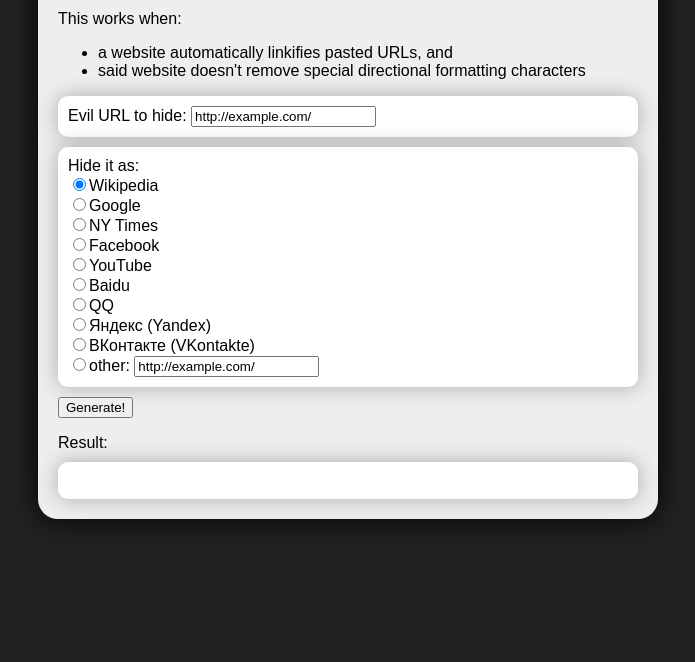
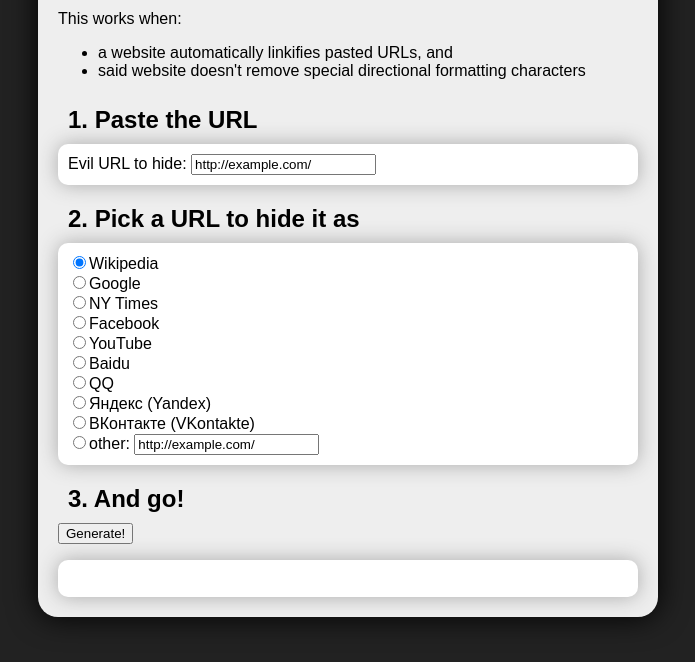
Before and after one commit to claysmalley/evil-url-hider, a plain HTML site: page index.html in a window 1280 px wide. Shown: the part 130-792 px from the top of the page, without its empty margins (292-987 px from the left). Drawn offline with Linux system fonts and the light colour scheme; a web font is replaced by a local one.

Commit message:
added guide text

```diff
--- a/index.html
+++ b/index.html
@@ -15,9 +15,10 @@
 				</ul>
 			</div>
 			<form name="urlhideroptions" action="" method="GET">
+			<h2>1. Paste the URL</h2>
 			<div class="whitebox" id="evilurl"><label>Evil URL to hide: <input type="text" name="evilstring" value="http://example.com/" onclick="this.select();"/></label></div>
+			<h2>2. Pick a URL to hide it as</h2>
 			<div class="whitebox" id="goodurls">
-					<div>Hide it as:</div>
 				<div><label><input type="radio" name="goodstring" value="wikipedia" checked />Wikipedia</label></div>
 				<div><label><input type="radio" name="goodstring" value="google"/>Google</label></div>
 				<div><label><input type="radio" name="goodstring" value="nytimes"/>NY Times</label></div>
@@ -29,11 +30,13 @@
 				<div><label><input type="radio" name="goodstring" value="vkontakte"/>&#x0412;&#x041a;&#x043e;&#x043d;&#x0442;&#x0430;&#x043a;&#x0442;&#x0435; (VKontakte)</label></div>
 				<div><label><input type="radio" name="goodstring" value="other">other: <input type="text" name="other" value="http://example.com/" onclick="this.select();"/></input></label></div>
 			</div>
+			<h2>3. And go!</h2>
 			<div><input type="button" value="Generate!" onClick="generate(this.form)"/></div>
 			</form>
-			<div>Result:</div>
 			<div class="whitebox">
 				<input type="text" id="result" onClick="this.select()" readonly value=""/>
+			</div>
+			<div>
 			</div>
 		</div>
 	</body>
--- a/style.css
+++ b/style.css
@@ -25,6 +25,12 @@ h1 {
 	font-weight: normal;
 }
 
+h2 {
+	font-size: 24px;
+	margin: 10px 10px 0 10px;
+	padding: 10px 10px 0 10px;
+}
+
 div#goodurls div {
 	margin: 0;
 }
```
Lines whose indentation alone changed are shown as unchanged.
